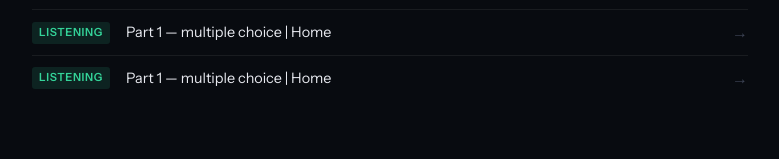
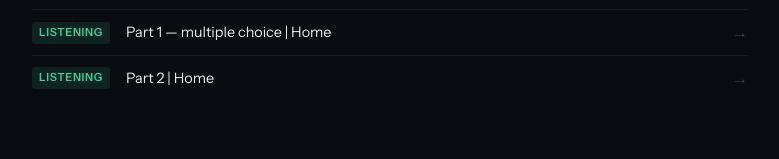
Before and after one commit to jorgeoliart/al-cae-preparation, a website built with Vite: page index.html in a window 1280 px wide. Shown: the part 1345-1504 px from the top of the page, without its empty margins (250-1029 px from the left). Built offline with nearby package versions, Linux system fonts and the light colour scheme.

Commit message:
Small change

```diff
--- a/index.html
+++ b/index.html
@@ -420,7 +420,7 @@
                 <li>
                     <a href="cae_listening_p2__w4_01.html" target="_blank">
                         <span class="strand reading">Listening</span>
-                        <span class="session-desc">Part 1 — multiple choice | Home</span>
+                        <span class="session-desc">Part 2 | Home</span>
                         <span class="session-arrow">→</span>
                     </a>
                 </li>
```
